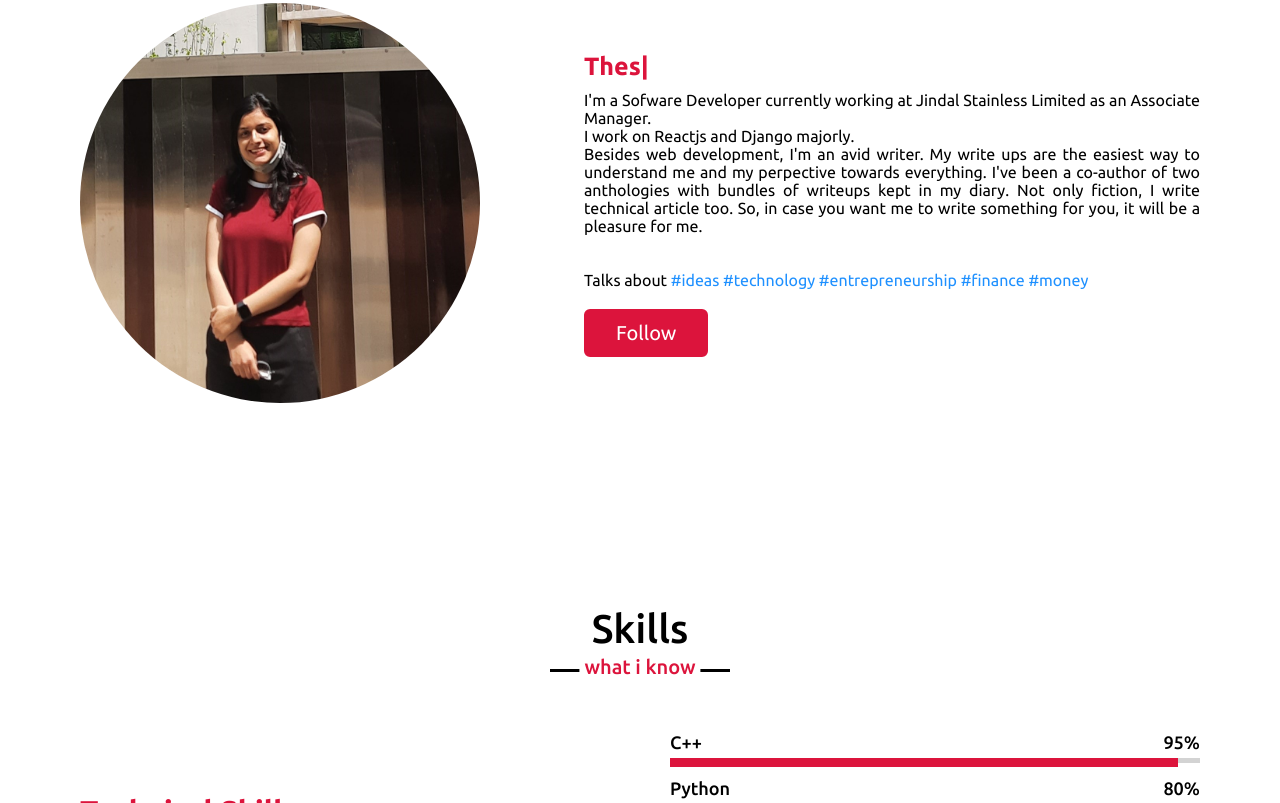
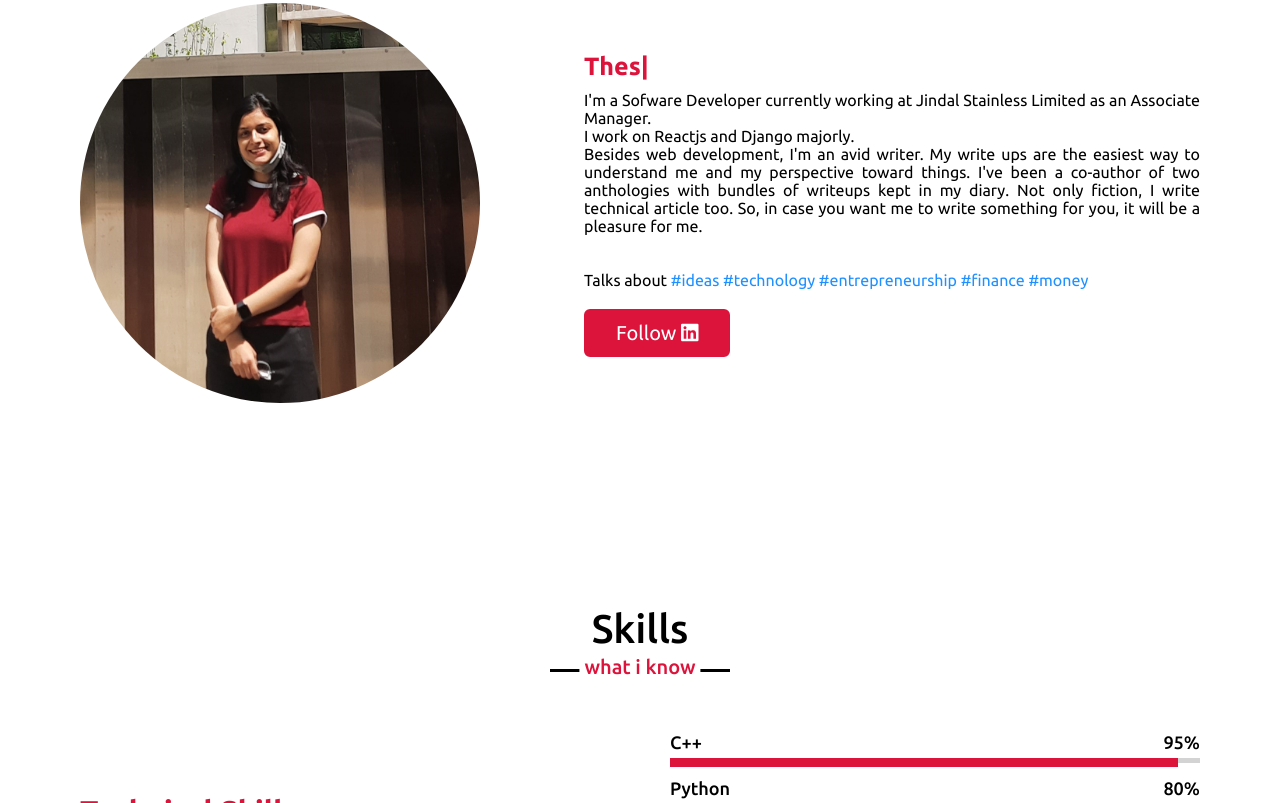
Before and after one commit to tanujajoshi1/TanujaJoshi, a website: page public/index.html in a window 1280 px wide. Shown: the part 1023-1826 px from the top of the page. Drawn offline with nearby package versions, Linux system fonts and the light colour scheme; some packages are replaced by stand-ins of ours.

Commit message:
Update index.html

```diff
--- a/public/index.html
+++ b/public/index.html
@@ -26,7 +26,7 @@
                             <li><a href="#about" class="menu-btn">About</a></li>
                             <li><a href="#skills" class="menu-btn">Skills</a></li>
                             <li><a href="#experience" class="menu-btn">Experience</a></li>
-                            <li><a href="#projects" class="menu-btn">My Projects</a></li>
+                            <li><a href="#projects" class="menu-btn">Projects</a></li>
                             <li><a href="#contact" class="menu-btn">Contact</a></li>
                         </ul>
                         <div class="menu-btn">
@@ -62,12 +62,12 @@
                                 <div class="text"><span class="typing1"></span></div>
                                 <p>I'm a Sofware Developer currently working at Jindal Stainless Limited as an Associate Manager. </p>
                                     <p>I work on Reactjs and Django majorly.</p>
-                                <p>Besides web development, I'm an avid writer. My write ups are the easiest way to understand me and my perpective towards everything. I've been a co-author of two anthologies with bundles of writeups kept in my diary.
+                                <p>Besides web development, I'm an avid writer. My write ups are the easiest way to understand me and my perspective toward things. I've been a co-author of two anthologies with bundles of writeups kept in my diary.
                                     Not only fiction, I write technical article too. So, in case you want me to write something for you, it will be a pleasure for me.
                                 </p>
                               <br><br/>
                                 <p >Talks about <label class="hashtag">#ideas #technology #entrepreneurship #finance #money </label></p>
-                            <a href="https://www.linkedin.com/in/tanuja-joshi-b3a179193/">Follow</a>
+                            <a href="https://www.linkedin.com/in/tanuja-joshi-b3a179193/">Follow <i class="fab fa-linkedin"></i></a>
                         </div>
 
                         </div>
```
